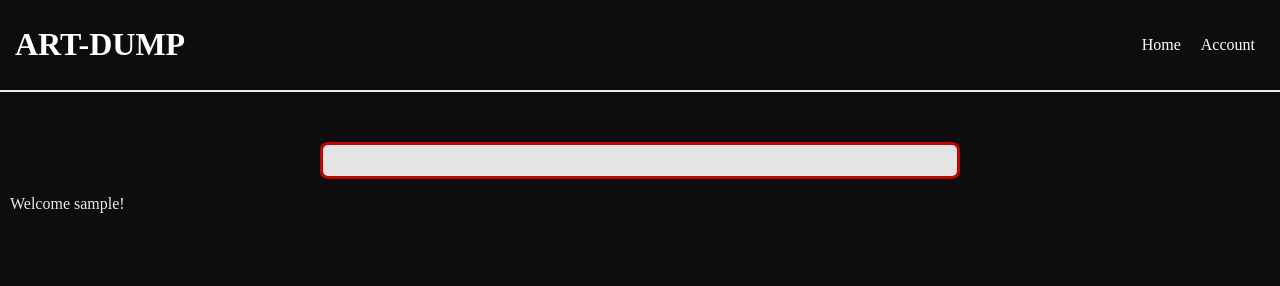
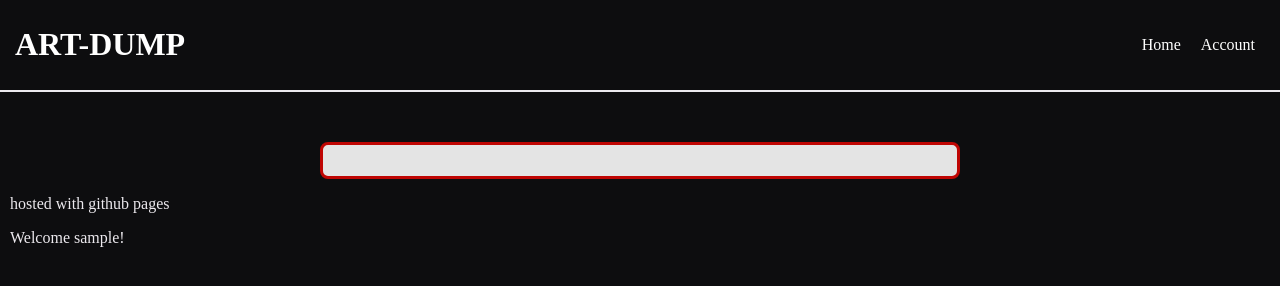
Before and after one commit to EHB-MCT/Stephenasante21.github.io, a website with bundled scripts: page home.html in a window 1280 px wide. Built offline with nearby package versions, Linux system fonts and the light colour scheme; no server answers; sample sign-in values are in the browser's storage; a web font is replaced by a local one.

Commit message:
initial commit

```diff
--- a/home.html
+++ b/home.html
@@ -24,7 +24,7 @@
         <input type="text" id="searchInput" placeholder="">
     </div>
 
-
+    <p>hosted with github pages</p>
     <p id="welcomemessage"></p>
 
     <div id="grid" class="grid">
```
